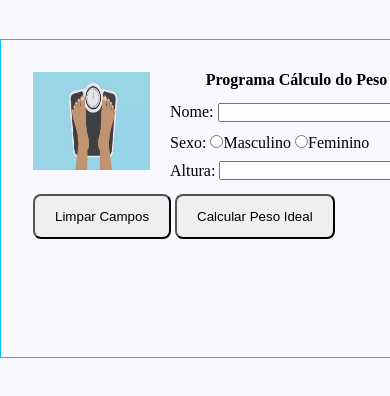
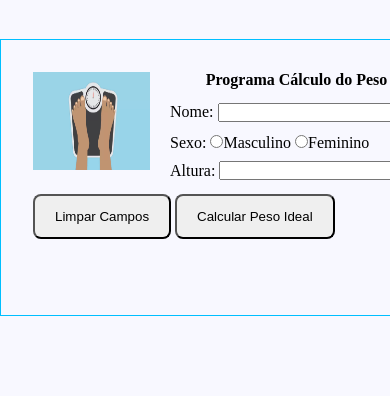
Before and after one commit to brunogs97/calculo-imc, a plain HTML site: page index.html in a window 390 px wide. Shown: the top 396 px of the page. Drawn offline with Linux system fonts and the light colour scheme.

Commit message:
projeto finalizado

```diff
--- a/style.css
+++ b/style.css
@@ -47,10 +47,10 @@ h3 {
     color: #363636;
 }
 
-@media screen and (min-width: 390px) {
+@media screen and (max-width: 480px) {
     .conteudo__principal {
         width: 100vw;
-        height: 30vh;
+        height: 25vh;
     }
 
     img {
```
